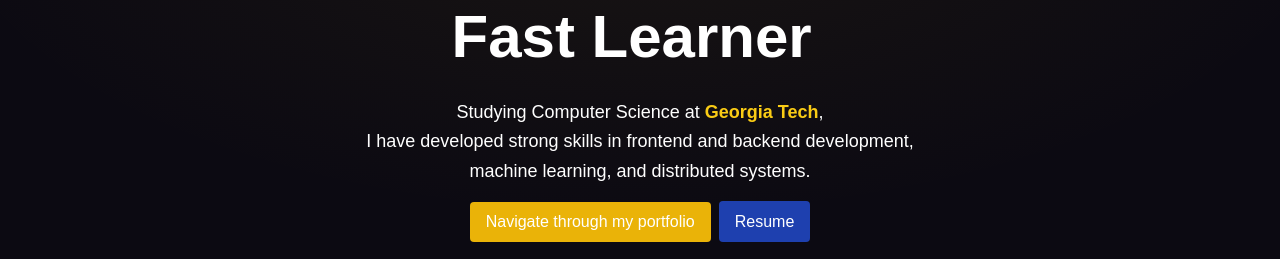
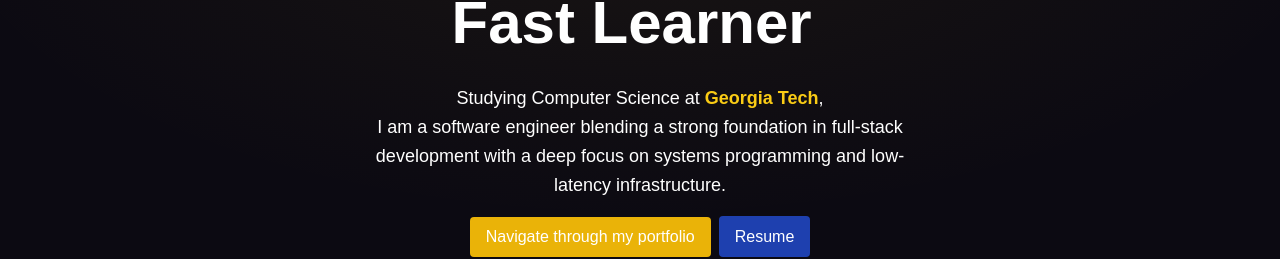
Before and after one commit to lukasp-dev/lukas_portfolio, a React (Vite) app: page / in a window 1280 px wide. Shown: the part 115-374 px from the top of the page. Built offline with nearby package versions, Linux system fonts and the light colour scheme; a web font is replaced by a local one.

Commit message:
fix the description

```diff
--- a/src/components/About.tsx
+++ b/src/components/About.tsx
@@ -1,4 +1,4 @@
-import { motion } from 'framer-motion';
+import { motion } from "framer-motion";
 
 const About = () => {
   return (
@@ -10,9 +10,11 @@ const About = () => {
         className="flex flex-col items-center justify-center space-y-6"
       >
         <p className="text-lg text-white text-center leading-relaxed max-w-xl">
-                    Studying Computer Science at <span className="font-bold text-yellow-400">Georgia Tech</span>,<br></br>
-                    I have developed strong skills in frontend and backend development,
-                    machine learning, and distributed systems.
+          Studying Computer Science at{" "}
+          <span className="font-bold text-yellow-400">Georgia Tech</span>,
+          <br></br>I am a software engineer blending a strong foundation in
+          full-stack development with a deep focus on systems programming and
+          low-latency infrastructure.
         </p>
       </motion.div>
     </section>
```
Lines whose indentation alone changed are shown as unchanged.
